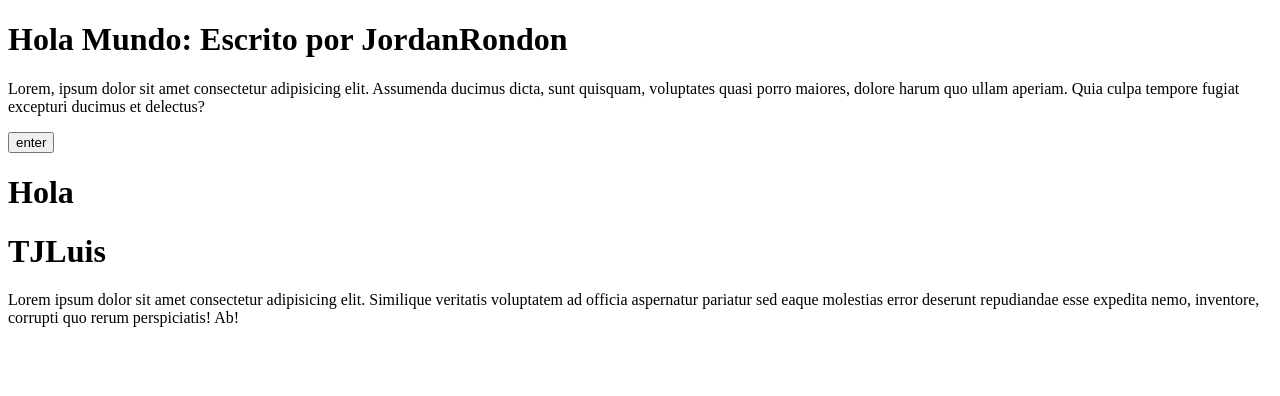
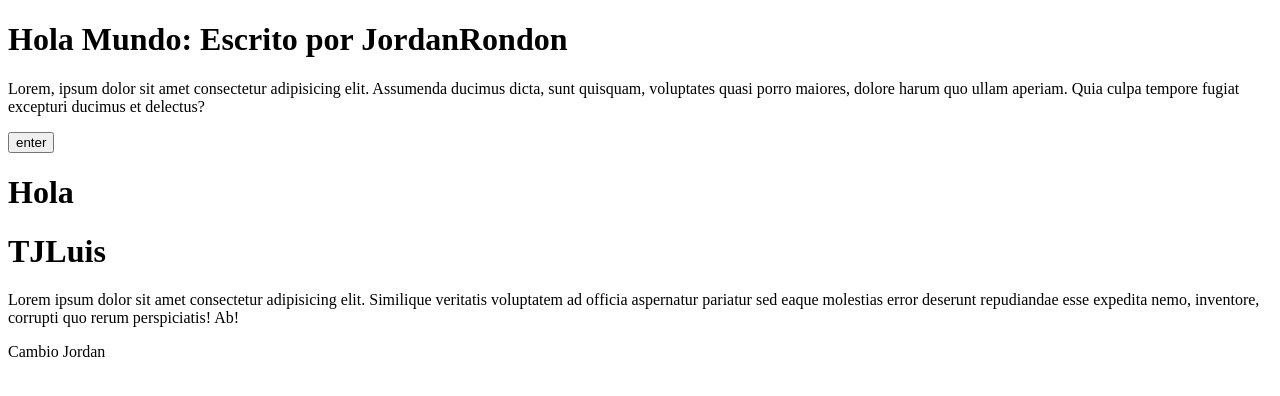
Before and after one commit to LuisAngelTJ/PracticaGit, a plain HTML site: page index.html in a window 1280 px wide. Drawn offline with Linux system fonts and the light colour scheme.

Commit message:
ultimo cambio

```diff
--- a/index.html
+++ b/index.html
@@ -13,5 +13,6 @@
     <h1>Hola</h1>
     <h1>TJLuis</h1>
     <p>Lorem ipsum dolor sit amet consectetur adipisicing elit. Similique veritatis voluptatem ad officia aspernatur pariatur sed eaque molestias error deserunt repudiandae esse expedita nemo, inventore, corrupti quo rerum perspiciatis! Ab!</p>
+    <P>Cambio Jordan</P>
 </body>
 </html>
```
